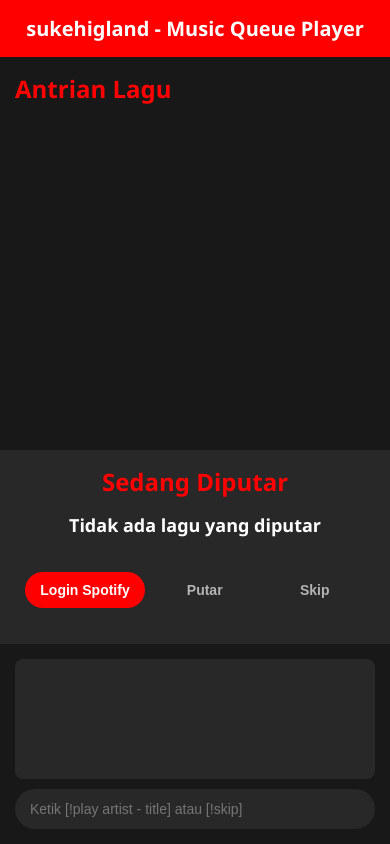
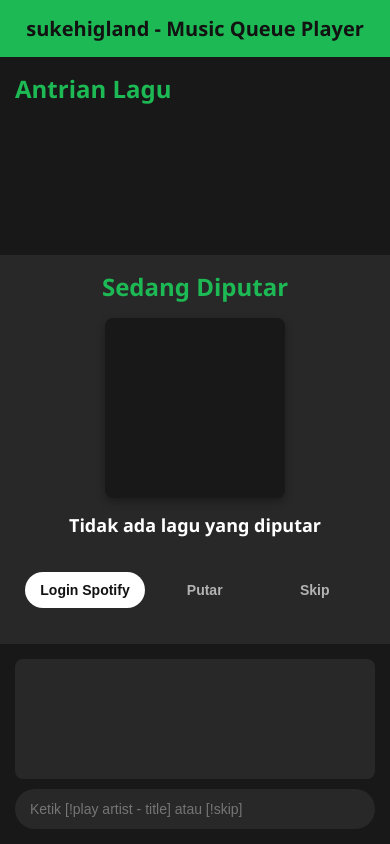
Before and after one commit to jarvis-id/jarvis-id.github.io, a plain HTML site: page index.html in a window 390 px wide. Drawn offline with Linux system fonts and the light colour scheme.

Commit message:
Update style.css

```diff
--- a/style.css
+++ b/style.css
@@ -1,6 +1,6 @@
-/* style.css (Untuk YouTube) */
+/* style.css (Untuk Spotify, Responsive) */
 :root {
-  --youtube-red: #FF0000;
+  --spotify-green: #1DB954;
   --spotify-black: #121212;
   --spotify-dark-gray: #181818;
   --spotify-gray: #282828;
@@ -12,19 +12,18 @@
 
 body {
   font-family: 'Segoe UI', Tahoma, Geneva, Verdana, sans-serif;
-  background-color: var(--spotify-black);
-  color: var(--spotify-white);
+  background-color: var(--spotify-black); color: var(--spotify-white);
   display: flex; flex-direction: column; min-height: 100vh;
 }
 
 .header {
-  background-color: var(--youtube-red);
-  padding: 15px; text-align: center; font-size: 24px; font-weight: bold; color: var(--spotify-white);
+  background-color: var(--spotify-green); padding: 15px; text-align: center;
+  font-size: 24px; font-weight: bold; color: var(--spotify-black);
 }
 
 .container { display: flex; flex: 1; }
 .queue-container { flex: 1; padding: 20px; overflow-y: auto; background-color: var(--spotify-dark-gray); }
-.queue-container h2 { margin-bottom: 20px; color: var(--youtube-red); }
+.queue-container h2 { margin-bottom: 20px; color: var(--spotify-green); }
 
 .player-container {
   width: 350px; background-color: var(--spotify-gray); padding: 20px;
@@ -32,17 +31,12 @@ body {
 }
 
 .now-playing { text-align: center; margin-bottom: 20px; width: 100%; }
-.now-playing h2 { color: var(--youtube-red); margin-bottom: 15px; }
+.now-playing h2 { color: var(--spotify-green); margin-bottom: 15px; }
 
-/* === GAYA BARU UNTUK PLAYER YOUTUBE === */
-#youtube-player {
-  width: 100%;
-  aspect-ratio: 16 / 9; /* Menjaga rasio video 16:9 */
-  background-color: var(--spotify-dark-gray);
-  margin-bottom: 15px;
-  border-radius: 8px;
-  overflow: hidden; /* Memastikan IFrame tidak keluar dari border-radius */
-  box-shadow: 0 4px 8px rgba(0, 0, 0, 0.3);
+.album-art {
+  width: 250px; height: 250px; background-color: var(--spotify-dark-gray);
+  margin: 0 auto 15px; background-size: cover; background-position: center;
+  border-radius: 8px; box-shadow: 0 4px 8px rgba(0, 0, 0, 0.3);
 }
 
 .song-info { margin-bottom: 15px; padding: 0 10px; }
@@ -52,12 +46,13 @@ body {
 .controls { display: flex; justify-content: center; margin-bottom: 20px; gap: 10px; width: 100%; }
 
 button {
-  background-color: var(--youtube-red); color: var(--spotify-white); border: none; padding: 12px 20px;
+  background-color: var(--spotify-green); color: var(--spotify-black); border: none; padding: 12px 20px;
   border-radius: 25px; cursor: pointer; font-weight: bold; font-size: 14px;
   transition: all 0.3s ease; min-width: 100px; text-align: center;
 }
-button:hover { background-color: #e60000; transform: scale(1.05); }
+button:hover { background-color: #1ed760; transform: scale(1.05); }
 button:disabled { background-color: var(--spotify-gray); color: var(--spotify-light-gray); cursor: not-allowed; transform: none; }
+#loginBtn { background-color: var(--spotify-white); color: var(--spotify-black); }
 
 .queue-list { list-style-type: none; padding: 0; }
 .queue-item {
@@ -65,7 +60,7 @@ button:disabled { background-color: var(--spotify-gray); color: var(--spotify-li
   display: flex; justify-content: space-between; align-items: center; transition: all 0.2s ease;
 }
 .queue-item:hover { background-color: #3e3e3e; }
-.queue-item.playing { border-left: 5px solid var(--youtube-red); background-color: #383838; }
+.queue-item.playing { border-left: 5px solid var(--spotify-green); background-color: #383838; }
 
 .queue-item-info { flex: 1; overflow: hidden; }
 .queue-item-info strong { display: block; margin-bottom: 5px; white-space: nowrap; overflow: hidden; text-overflow: ellipsis; }
@@ -75,7 +70,7 @@ button:disabled { background-color: var(--spotify-gray); color: var(--spotify-li
 .chat-messages { height: 150px; overflow-y: auto; margin-bottom: 10px; padding: 10px; background-color: var(--spotify-gray); border-radius: 8px; font-size: 14px; }
 .chat-message { margin-bottom: 8px; padding-bottom: 8px; border-bottom: 1px solid var(--spotify-dark-gray); word-break: break-word; }
 .chat-message:last-child { border-bottom: none; margin-bottom: 0; }
-.chat-message.system { color: var(--youtube-red); font-style: italic; }
+.chat-message.system { color: var(--spotify-green); font-style: italic; }
 .chat-message.error { color: #ff4d4d; }
 
 .chat-input { display: flex; margin-top: 10px; }
@@ -94,6 +89,7 @@ button:disabled { background-color: var(--spotify-gray); color: var(--spotify-li
   .header { font-size: 20px; }
   .container { flex-direction: column; }
   .player-container { width: 100%; padding: 15px; border-left: none; border-top: 1px solid var(--spotify-dark-gray); }
+  .album-art { width: 180px; height: 180px; }
   .queue-container { padding: 15px; overflow-y: visible; }
   .song-title { font-size: 18px; }
   .chat-messages { height: 120px; }
```
